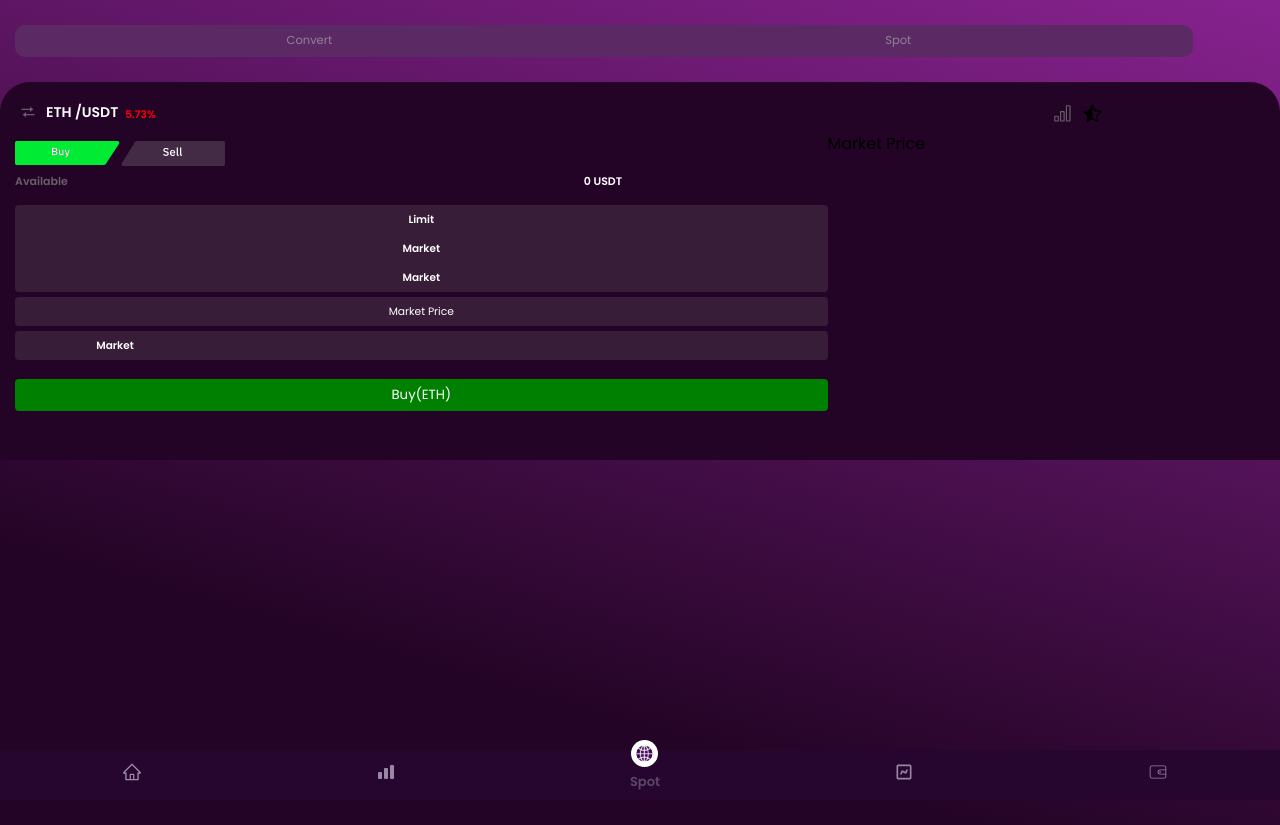
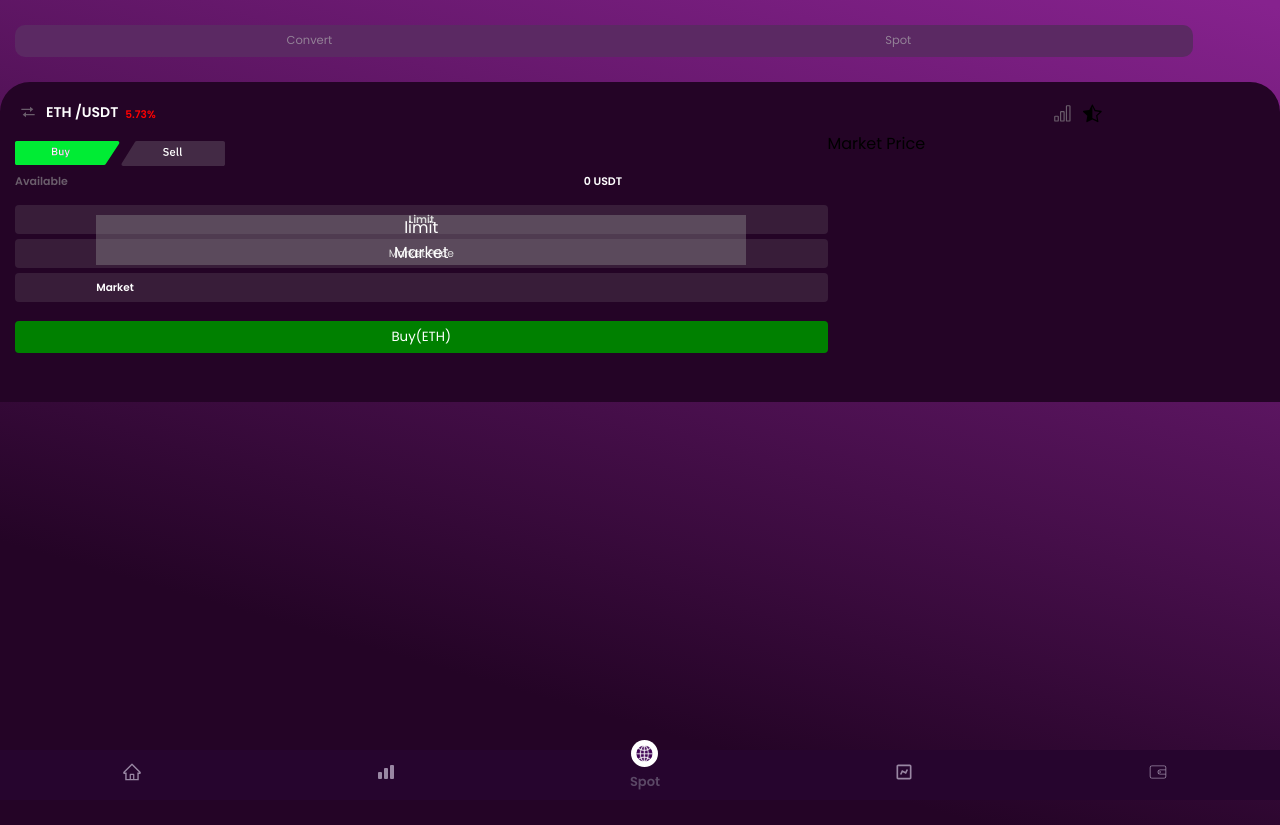
Before and after one commit to DCC-exchange/client, a React (Create React App) app: page /spot-trade in a window 1280 px wide. Built offline with nearby package versions, Linux system fonts and the light colour scheme.

Commit message:
we broke

```diff
--- a/src/Pages/components/spot/styles/limit.css
+++ b/src/Pages/components/spot/styles/limit.css
@@ -0,0 +1,12 @@
+.select-market-trade{
+    width: 100%;
+    position: absolute;
+    background: #9999995e;
+    color: #fff;
+    top: 10px;
+    left: 0;
+}
+.select-market-trade-container{
+    padding: 0;
+    margin: 0;
+}
--- a/src/Pages/components/spot/trade/buy/Buy.js
+++ b/src/Pages/components/spot/trade/buy/Buy.js
@@ -4,12 +4,31 @@ import BuyLimit from '../trade/BuyLimit'
 export default function Buy() {
 
     const [ defaultTrade, setDefaultTrade ] = useState(true)
+    const [ displayLimit, setDisplayLimit ] = useState(false)
+
+    const [ defaultState, setDefaultState ] = useState("Limit")
+
+    const [ active1, setActive1 ] = useState('active')
+    const [ active2, setActive2] = useState("")
 
     const handleTradeLimit = ((e)=>{
         if(e === "limit"){
             setDefaultTrade(true)
+            setActive1("active")
+            setDefaultState("Limit")
+            setActive2("")
         }else{
             setDefaultTrade(false)
+            setActive2("active")
+            setActive1("")
+            setDefaultState("Market")
+        }
+    })
+    const handleDisplayTradeLimit = (()=>{
+        if(displayLimit){
+            setDisplayLimit(true)
+        }else{
+            setDisplayLimit(false)
         }
     })
 
@@ -20,16 +39,17 @@ export default function Buy() {
                 <div className="market-limit-btn-container">
                     <div className="icon"></div>
                     <div className="btn-container">
-                        <div className="btn" onClick={handleTradeLimit}>
-                            <button>Limit</button>
+                        <div className="btn" onClick={handleDisplayTradeLimit}>
+                            <button>{defaultState}</button>
                         </div>
+
                         <div className="select-market-trade">
                             <div className="select-market-trade-container">
-                                <div className="btn" onClick={handleTradeLimit}>
-                                    <button>Market</button>
+                                <div className="btn" onClick={()=>handleTradeLimit("limit")}>
+                                    <p className={active1}>limit</p>
                                 </div>
-                                <div className="btn" onClick={handleTradeLimit}>
-                                    <button>Market</button>
+                                <div className="btn" onClick={()=>handleTradeLimit("market")}>
+                                    <p className={active2}>Market</p>
                                 </div>
                             </div>
                         </div>
```
